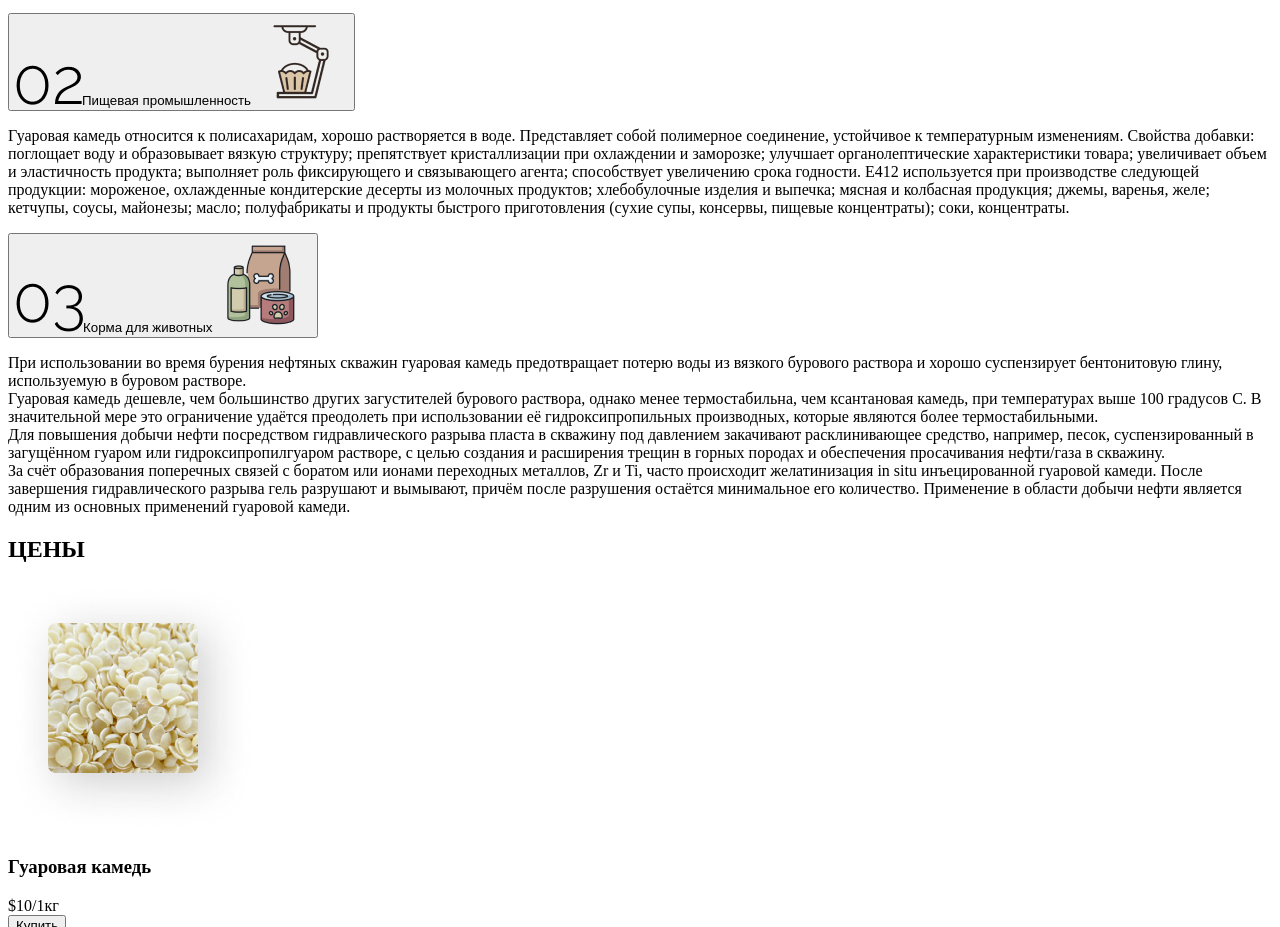
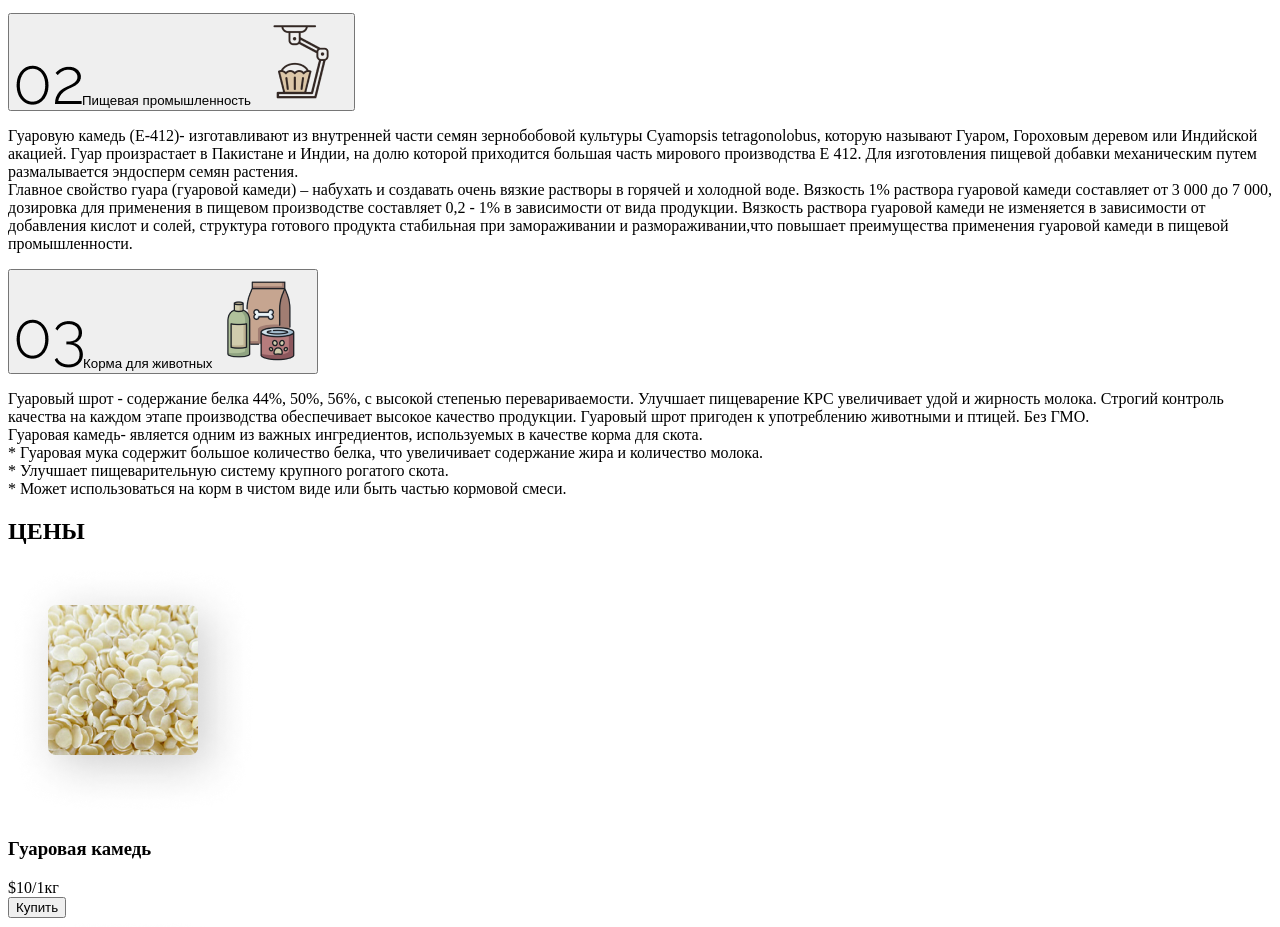
Before and after one commit to Kapibarra/Guar, a website: page src/index.html in a window 1280 px wide. Shown: the part 1883-2810 px from the top of the page. Drawn offline with nearby package versions, Linux system fonts and the light colour scheme.

Commit message:
fix accrodion

```diff
--- a/src/index.html
+++ b/src/index.html
@@ -103,22 +103,23 @@
                     <button class="accordion"><img src="../src/img/02.png">Пищевая промышленность<img
                         src="../src/img/icon02.png"></button>
                     <div class="panel ">
-                        <p>Гуаровая камедь относится к полисахаридам, хорошо растворяется в воде. Представляет собой полимерное соединение, устойчивое к температурным изменениям. Свойства добавки: поглощает воду и образовывает вязкую структуру; препятствует
-                            кристаллизации при охлаждении и заморозке; улучшает органолептические характеристики товара; увеличивает объем и эластичность продукта; выполняет роль фиксирующего и связывающего агента; способствует увеличению срока годности.
-                            Е412 используется при производстве следующей продукции: мороженое, охлажденные кондитерские десерты из молочных продуктов; хлебобулочные изделия и выпечка; мясная и колбасная продукция; джемы, варенья, желе; кетчупы, соусы,
-                            майонезы; масло; полуфабрикаты и продукты быстрого приготовления (сухие супы, консервы, пищевые концентраты); соки, концентраты.
+                        <p>
+                            Гуаровую камедь (E-412)- изготавливают из внутренней части семян зернобобовой культуры Cyamopsis tetragonolobus, которую называют Гуаром, Гороховым деревом или Индийской акацией. Гуар произрастает в Пакистане и Индии, на долю которой приходится большая
+                            часть мирового производства Е 412. Для изготовления пищевой добавки механическим путем размалывается эндосперм семян растения.
+                            <br /> Главное свойство гуара (гуаровой камеди) – набухать и создавать очень вязкие растворы в горячей и холодной воде. Вязкость 1% раствора гуаровой камеди составляет от 3 000 до 7 000, дозировка для применения в пищевом производстве
+                            составляет 0,2 - 1% в зависимости от вида продукции. Вязкость раствора гуаровой камеди не изменяется в зависимости от добавления кислот и солей, структура готового продукта стабильная при замораживании и размораживании,что
+                            повышает преимущества применения гуаровой камеди в пищевой промышленности.
                         </p>
                     </div>
                     <button class="accordion"><img src="../src/img/03.png">Корма для животных<img
                     src="../src/img/icon03.png"></button>
                     <div class="panel ">
-                        <p>При использовании во время бурения нефтяных скважин гуаровая камедь предотвращает потерю воды из вязкого бурового раствора и хорошо суспензирует бентонитовую глину, используемую в буровом растворе.
-                            <br> Гуаровая камедь дешевле, чем большинство других загустителей бурового раствора, однако менее термостабильна, чем ксантановая камедь, при температурах выше 100 градусов С. В значительной мере это ограничение удаётся преодолеть
-                            при использовании её гидроксипропильных производных, которые являются более термостабильными.
-                            <br> Для повышения добычи нефти посредством гидравлического разрыва пласта в скважину под давлением закачивают расклинивающее средство, например, песок, суспензированный в загущённом гуаром или гидроксипропилгуаром растворе,
-                            с целью создания и расширения трещин в горных породах и обеспечения просачивания нефти/газа в скважину.
-                            <br> За счёт образования поперечных связей с боратом или ионами переходных металлов, Zr и Ti, часто происходит желатинизация in situ инъецированной гуаровой камеди. После завершения гидравлического разрыва гель разрушают и
-                            вымывают, причём после разрушения остаётся минимальное его количество. Применение в области добычи нефти является одним из основных применений гуаровой камеди.
+                        <p>Гуаровый шрот - содержание белка 44%, 50%, 56%, с высокой степенью перевариваемости. Улучшает пищеварение КРС увеличивает удой и жирность молока. Строгий контроль качества на каждом этапе производства обеспечивает высокое качество
+                            продукции. Гуаровый шрот пригоден к употреблению животными и птицей. Без ГМО.
+                            <br> Гуаровая камедь- является одним из важных ингредиентов, используемых в качестве корма для скота.
+                            <br /> * Гуаровая мука содержит большое количество белка, что увеличивает содержание жира и количество молока.
+                            <br /> * Улучшает пищеварительную систему крупного рогатого скота.
+                            <br /> * Может использoваться на корм в чистом виде или быть частью кормовой смеси.
                         </p>
                     </div>
                 </div>
@@ -178,7 +179,7 @@
                                 <input type="checkbox" checked onchange="document.getElementById('sendNew').disabled = !this.checked;" />
                                 <a class="private-policy" href="src\policy\Политика конфиденциальности.docx">Я согласен (-на) на обработку моих персональных данных</a>
                             </div>
-                            <button class="contacts__button">Отправить</button>
+                            <button class="contacts__button" id="sendNew">Отправить</button>
                         </form>
                     </div>
                     <div class="contacts__img"><img src="../src/img/contacts.png"></div>
@@ -186,6 +187,9 @@
 
             </div>
         </div>
+        <footer>
+
+        </footer>
     </div>
 </body>
 
```
